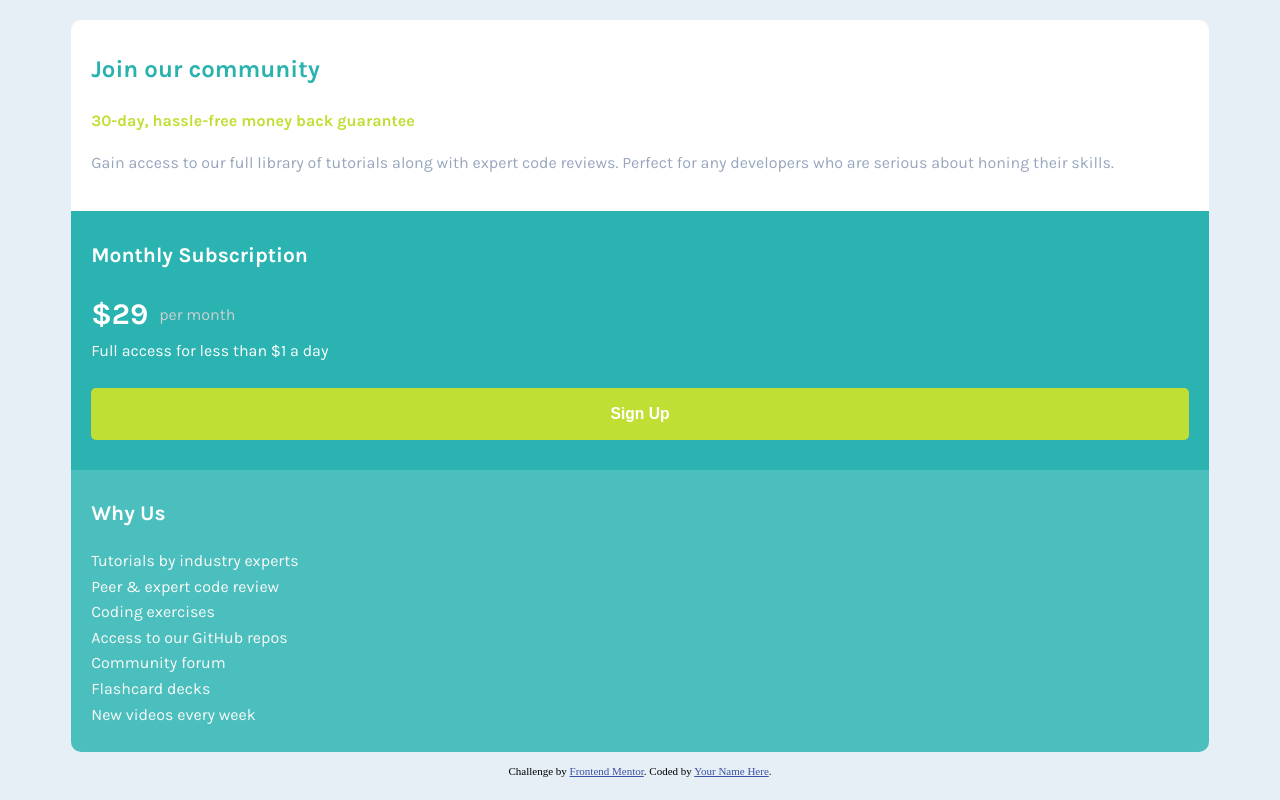
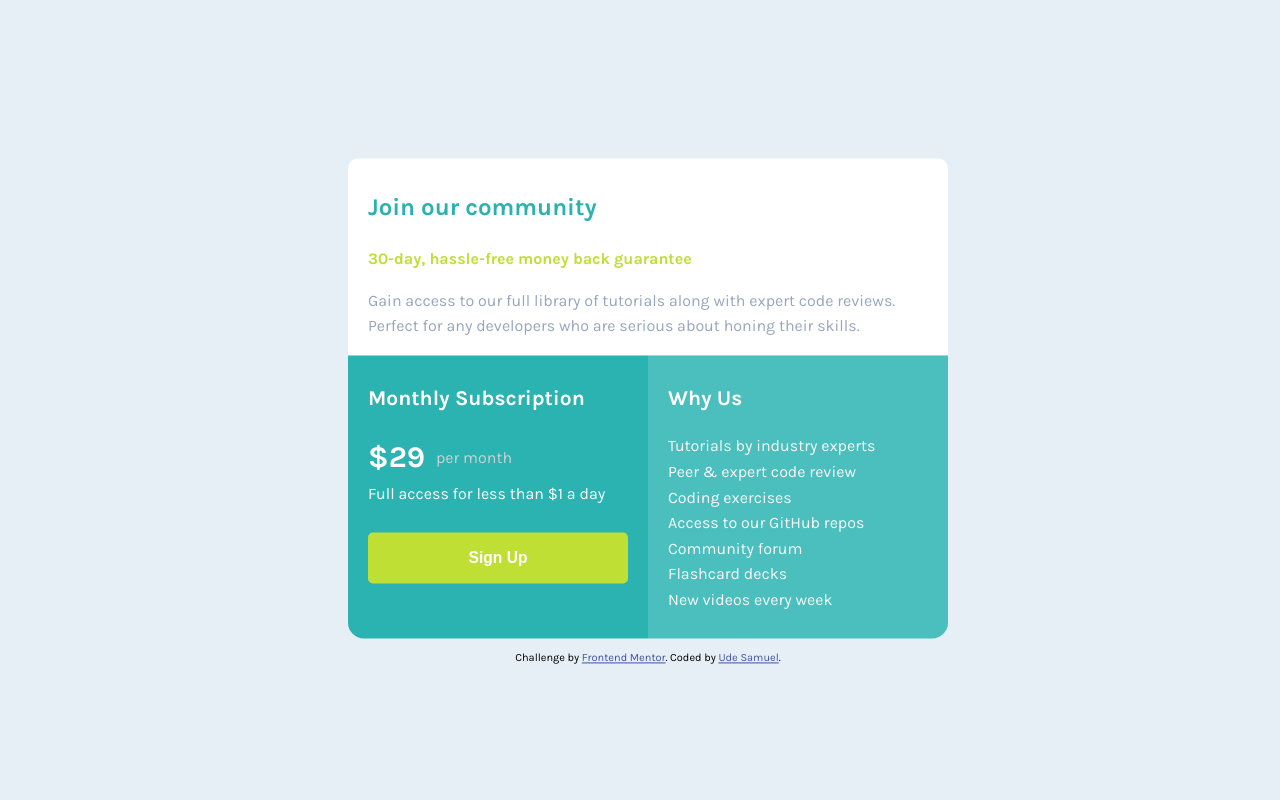
Before and after one commit to JesusKreist/frontendmentor-single-price-grid, a plain HTML site: page index.html in a window 1280 px wide. Drawn offline with Linux system fonts and the light colour scheme.

Commit message:
Added desktop version with a centered fixed position.

```diff
--- a/dist/style.e308ff8e.css
+++ b/dist/style.e308ff8e.css
@@ -1,4 +1,9 @@
 @import url('https://fonts.googleapis.com/css2?family=Karla:wght@400;700&display=swap');
+
+/*  set background colour */
+html {
+    background-color: hsl(204, 43%, 93%);
+}
 
 /* set root font size */
 html {
@@ -15,9 +20,14 @@ html {
 
 /* layout */
 
-html {
-    background-color: hsl(204, 43%, 93%);
+.centering {
+    position: fixed;
+    top: 50%;
+    left: 50%;
+    /* bring your own prefixes */
+    transform: translate(-50%, -50%);
 }
+
 
 .price-component {
     display: grid;
@@ -70,6 +80,7 @@ html {
 
 body {
     line-height: 1.6;
+    font-family: 'Karla', sans-serif;
 }
 
 .block {
@@ -140,4 +151,44 @@ ul {
     color: hsl(0, 0%, 97.6%);
 }
 
+@media screen and (min-width: 600px) {
+    /* layout */
+    .price-component {
+        display: grid;
+        grid-template-columns: 1fr 1fr;
+        grid-template-rows: max-content 1fr;
+        grid-template-areas: "community community"
+                             "signup reasons";
+        width: 60rem;
+    }
+
+    .community {
+        grid-area: community;
+        padding-bottom: 0;
+        margin-bottom: 0;
+    }
+
+    .subscription {
+        grid-area: signup;
+    }
+
+    .reasons {
+        grid-area: reasons;
+    }
+
+    /* styling */
+
+    .reasons {
+       border-bottom-left-radius: 0px;
+       border-bottom-right-radius: 1em;
+    }
+
+    .subscription {
+       border-bottom-left-radius: 1em;
+    }
+    .break-large {
+        display: block;
+    }
+}
+
 /*# sourceMappingURL=/style.e308ff8e.css.map */
--- a/index.html
+++ b/index.html
@@ -14,15 +14,15 @@
     .attribution a { color: hsl(228, 45%, 44%); }
   </style>
 </head>
-<body>
+<body class="centering">
   <div class="price-component">
     <div class="community">
       <span class="join">
         <h2>Join our community</h2>
       </span>
       <span class="guarantee">30-day, hassle-free money back guarantee</span>
-      <p>Gain access to our full library of tutorials along with expert code reviews. Perfect for any developers who are
-        serious about honing their skills.</p>
+      <p>Gain access to our full library of tutorials along with expert code reviews. <span class="break-large">Perfect for any developers who are
+      serious about honing their skills.</span></p>
     </div>
 
 
@@ -60,7 +60,7 @@
   <footer>
     <p class="attribution">
       Challenge by <a href="https://www.frontendmentor.io?ref=challenge" target="_blank">Frontend Mentor</a>.
-      Coded by <a href="#">Your Name Here</a>.
+      Coded by <a href="#">Ude Samuel</a>.
     </p>
   </footer>
 </body>
--- a/style.css
+++ b/style.css
@@ -1,4 +1,9 @@
 @import url('https://fonts.googleapis.com/css2?family=Karla:wght@400;700&display=swap');
+
+/*  set background colour */
+html {
+    background-color: hsl(204, 43%, 93%);
+}
 
 /* set root font size */
 html {
@@ -15,9 +20,14 @@ html {
 
 /* layout */
 
-html {
-    background-color: hsl(204, 43%, 93%);
+.centering {
+    position: fixed;
+    top: 50%;
+    left: 50%;
+    /* bring your own prefixes */
+    transform: translate(-50%, -50%);
 }
+
 
 .price-component {
     display: grid;
@@ -70,6 +80,7 @@ html {
 
 body {
     line-height: 1.6;
+    font-family: 'Karla', sans-serif;
 }
 
 .block {
@@ -139,3 +150,43 @@ ul {
     margin: 0;
     color: hsl(0, 0%, 97.6%);
 }
+
+@media screen and (min-width: 600px) {
+    /* layout */
+    .price-component {
+        display: grid;
+        grid-template-columns: 1fr 1fr;
+        grid-template-rows: max-content 1fr;
+        grid-template-areas: "community community"
+                             "signup reasons";
+        width: 60rem;
+    }
+
+    .community {
+        grid-area: community;
+        padding-bottom: 0;
+        margin-bottom: 0;
+    }
+
+    .subscription {
+        grid-area: signup;
+    }
+
+    .reasons {
+        grid-area: reasons;
+    }
+
+    /* styling */
+
+    .reasons {
+       border-bottom-left-radius: 0px;
+       border-bottom-right-radius: 1em;
+    }
+
+    .subscription {
+       border-bottom-left-radius: 1em;
+    }
+    .break-large {
+        display: block;
+    }
+}
```
Also changed, not shown: dist/index.html (+4 -4 lines), 2 other files.
